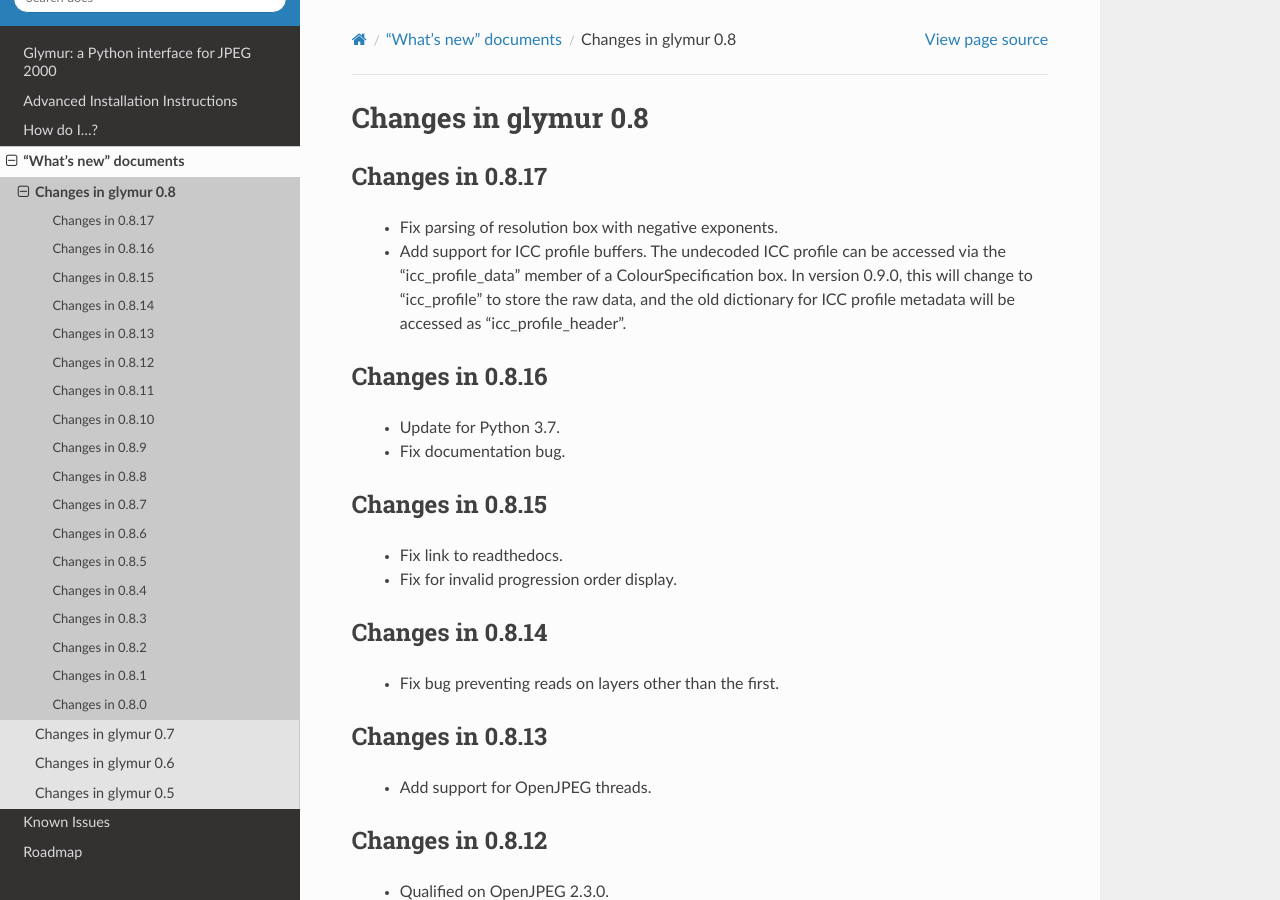
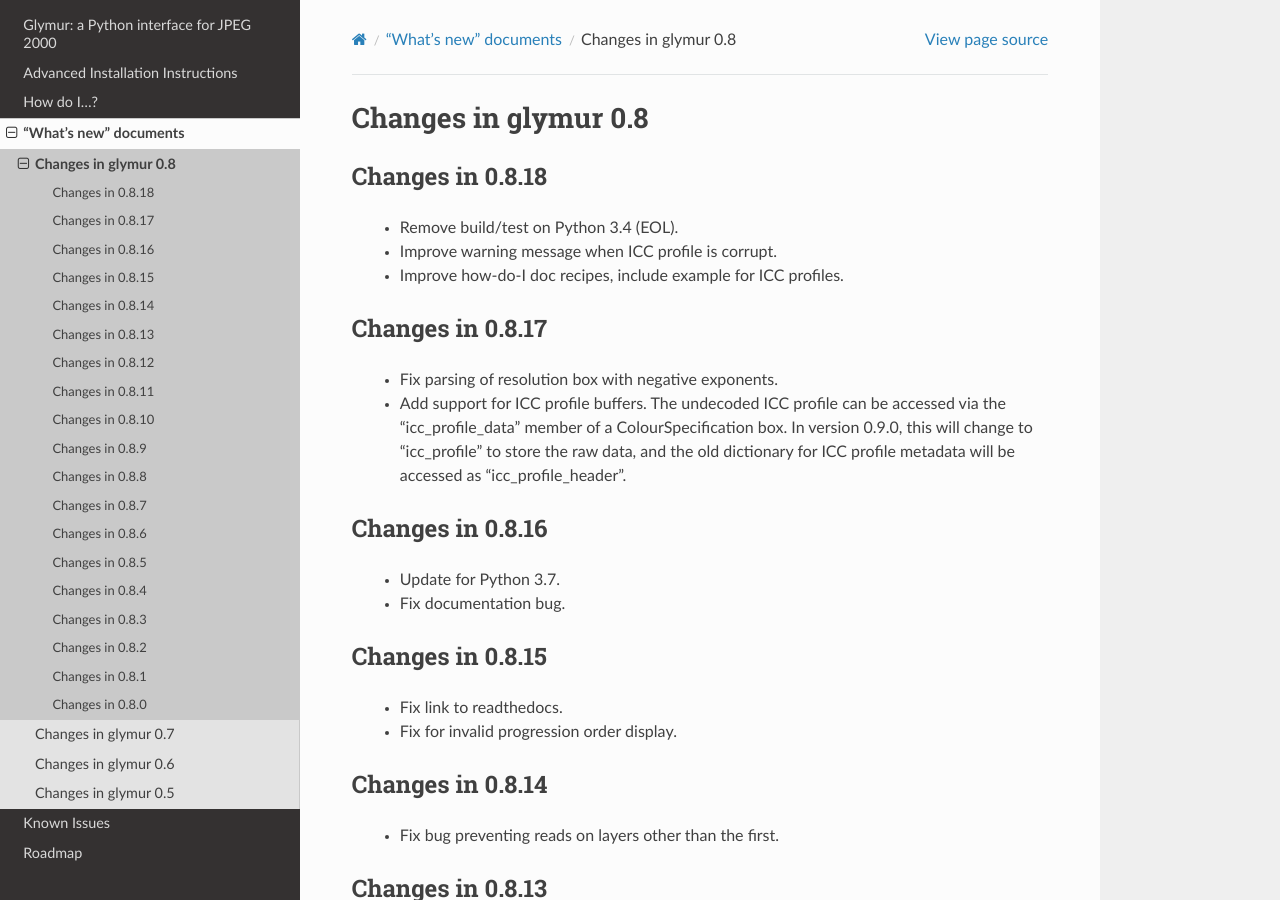
Before and after one commit to quintusdias/glymur, a Sphinx documentation site: the page built from docs/source/whatsnew/0.8.rst, in a window 1280 px wide and 900 px high. Built offline with Sphinx 7.4.7 and the Read the Docs theme 2.0.0, drawn with Linux system fonts in a browser that asks for light colours.

Commit message:
Remove build/test for Python 3.4 (end-of-life)

```diff
--- a/docs/source/introduction.rst
+++ b/docs/source/introduction.rst
@@ -17,7 +17,7 @@
 fall back upon the standard library's **ElementTree** if **lxml** is not
 available.
 
-Glymur works on Python versions 2.7, 3.4, 3.5, 3.6, and 3.7.
+Glymur works on Python versions 2.7, 3.5, 3.6, and 3.7.
 
 For more information about OpenJPEG, please consult http://www.openjpeg.org.
 
--- a/docs/source/whatsnew/0.8.rst
+++ b/docs/source/whatsnew/0.8.rst
@@ -1,6 +1,12 @@
 =====================
 Changes in glymur 0.8
 =====================
+
+Changes in 0.8.18
+=================
+      * Remove build/test on Python 3.4 (EOL).
+      * Improve warning message when ICC profile is corrupt.
+      * Improve how-do-I doc recipes, include example for ICC profiles.
 
 Changes in 0.8.17
 =================
```
Also changed, not shown: .travis.yml, 1 other file.
